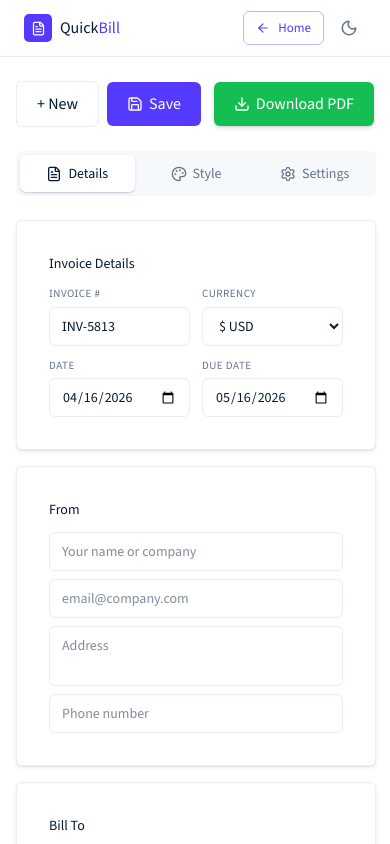
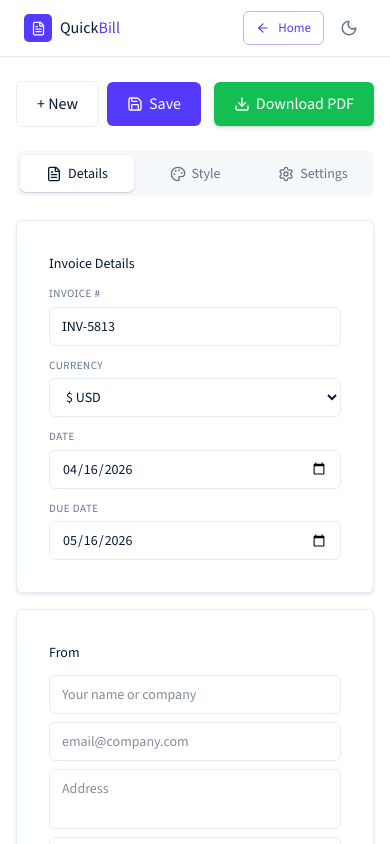
Before and after one commit to thakoreh/quickbill-app, a Next.js app: page /quickbill-app/ in a window 390 px wide. Both pictures are taken after a click on the button "Create Invoice". Shown: the top 844 px of the page. Built offline with nearby package versions, Linux system fonts and the light colour scheme.

Commit message:
Add mobile responsive breakpoints for all grid layouts

```diff
--- a/src/app/globals.css
+++ b/src/app/globals.css
@@ -306,6 +306,27 @@ input:focus, textarea:focus, select:focus {
   box-shadow: 0 0 0 3px rgba(83, 58, 253, 0.1);
 }
 
+/* Mobile responsive */
+@media (max-width: 768px) {
+  .lg-grid-5cols {
+    grid-template-columns: 1fr !important;
+    gap: 16px !important;
+  }
+  .sticky-top-20 {
+    position: static !important;
+    top: auto !important;
+  }
+  /* Force all multi-column grids to single column on mobile */
+  body [style*="grid-template-columns: repeat(2"] ,
+  body [style*="grid-template-columns: repeat(3"] ,
+  body [style*="grid-template-columns: repeat(4"] ,
+  body [style*="grid-template-columns: 1fr 1fr"] ,
+  body [style*="grid-template-columns: 1fr 60px"] ,
+  body [style*="grid-template-columns: 2fr 3fr"] {
+    grid-template-columns: 1fr !important;
+  }
+}
+
 /* FAQ accordion */
 .faq-item { cursor: pointer; }
 .faq-answer {
```
